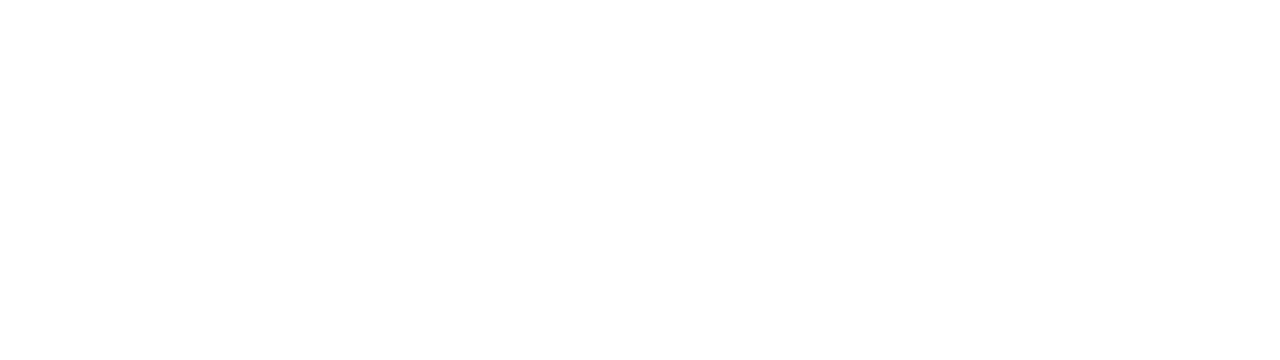
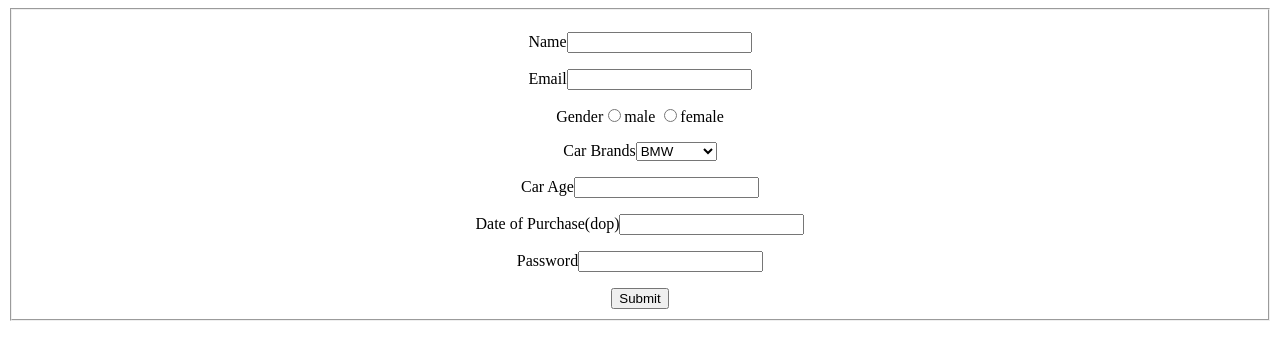
Before and after one commit to acciojob/car-insurance-form-Vaish962, a website: page main.html in a window 1280 px wide. Drawn offline with Linux system fonts and the light colour scheme.

Commit message:
created a submission

```diff
--- a/main.html
+++ b/main.html
@@ -7,7 +7,24 @@
 </head>
 
 <body>
-	<!-- the entire body must be written by student -->
+	<center><fieldset>
+
+		<p>Name<input type="type"></p>
+		<p>Email<input type="type"></p>
+		<p>Gender<input type="radio"name="gender">male
+			<input type="radio"name="gender">female</p>
+		<p>Car Brands<select name="Car Brands">
+			<option>BMW</option>
+			<option>Audi</option>
+			<option>Mercedez</option>
+		</select></p>
+		<p>Car Age<input type="type"></p>
+		<p>Date of Purchase(dop)<input type="type"></p>
+		<p>Password<input type="type"></p>
+		<input type="Submit">
+
+	</fieldset></center>
+
     <script type="text/javascript" src="./script.js">
 </script>
 
```
